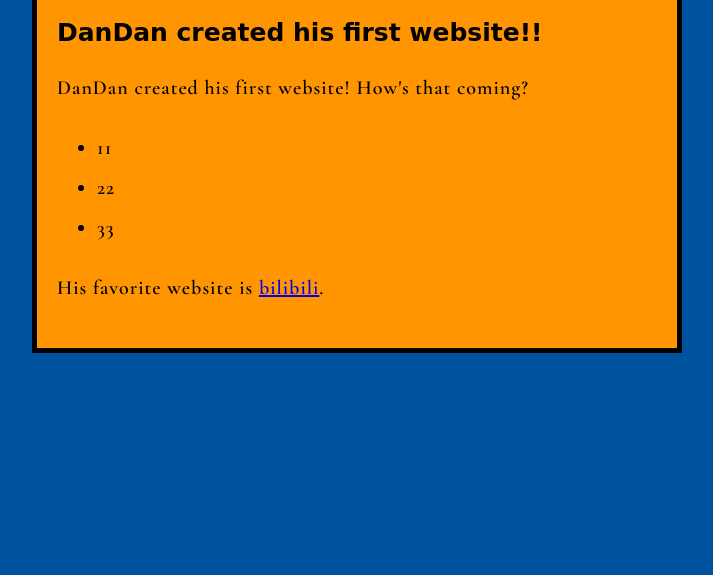
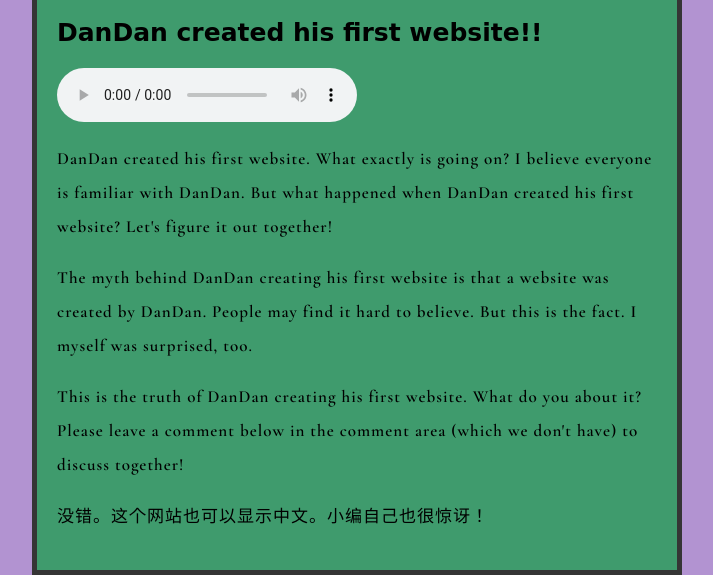
Before and after one commit to ShanJG/ShanJG.github.io, a plain HTML site: page index.html in a window 1280 px wide. Shown: the part 573-1148 px from the top of the page, without its empty margins (283-996 px from the left). Before the commit the page ends 926 px from the top, so only its background shows below. Drawn offline with nearby package versions, Linux system fonts and the light colour scheme; a web font is replaced by a local one.

Commit message:
final web

```diff
--- a/index.html
+++ b/index.html
@@ -2,21 +2,24 @@
 <html>
   <head>
     <meta charset="utf-8">
-    <title>My test page</title>
+    <title>单单看世界</title>
     <link href="styles/style.css" rel="stylesheet">
     <link href="https://fonts.googleapis.com/css2?family=Anton&family=Chelsea+Market&family=Cormorant+Garamond:wght@600&family=ZCOOL+QingKe+HuangYou&display=swap" rel="stylesheet">
   </head>
   <body>
+    <h1>DanDan looks at the world</h1>
     <img src="images/IMG_9603-HDRPANO-1.jpg" alt="My test image">
-    <h1>DanDan looks at the world</h1>
     <h2>DanDan created his first website!!</h2>
-    <p>DanDan created his first website! How's that coming?</p>
-    <ul>
-      <li>11</li>
-      <li>22</li>
-      <li>33</li>
-    </ul>
-    <p> His favorite website is <a href="https://www.bilibili.com/"> bilibili</a>.</p>
+    <audio controls="controls" height="100" width="100">
+      <source src="audio/marketing.mp3" type="audio/mp3" />
+      <source src="audio/marketing.ogg" type="audio/ogg" />
+    <embed height="100" width="100" src="audio/marketing.mp3" />
+    </audio>
+    <p>DanDan created his first website. What exactly is going on? I believe everyone is familiar with DanDan. But what happened when DanDan created his first website? Let's figure it out together!</p>
+    <p>The myth behind DanDan creating his first website is that a website was created by DanDan. People may find it hard to believe. But this is the fact. I myself was surprised, too.</p>
+    <p>This is the truth of DanDan creating his first website. What do you about it? Please leave a comment below in the comment area (which we don't have) to discuss together! </p>
+
+    <p id="Ch"> 没错。这个网站也可以显示中文。小编自己也很惊讶！</p>
 
 
   </body>
--- a/styles/style.css
+++ b/styles/style.css
@@ -10,28 +10,31 @@ h2 {
   font-size: 25px;
   font-family: 'Chelsea Market', cursive;
 }
-p, li {
-  font-size: 20px;
+p {
+  font-size: 17px;
   line-height: 2;
   letter-spacing: 1px;
   font-family: 'Cormorant Garamond', serif;
 }
-
+#Ch {
+  font-family: 'ZCOOL QingKe HuangYou', cursive;
+  letter-spacing: 1px;
+}
 html {
-  background-color: #00539F;
+  background-color: #B293D1;
 }
 
 body {
   width: 600px;
-  background-color: #FF9500;
+  background-color: #3F9B6D;
   padding: 0 20px 20px 20px;
-  border: 5px solid black;
+  border: 5px solid #353535;
   margin: 0 auto;
 }
 
 h1 {
   padding: 20px 0;
-  color: #00539F;
+  color: #FAFA42;
   text-shadow: 3px 3px 1px black;
   margin: 0;
 }
```
Also changed, not shown: 2 other files.
